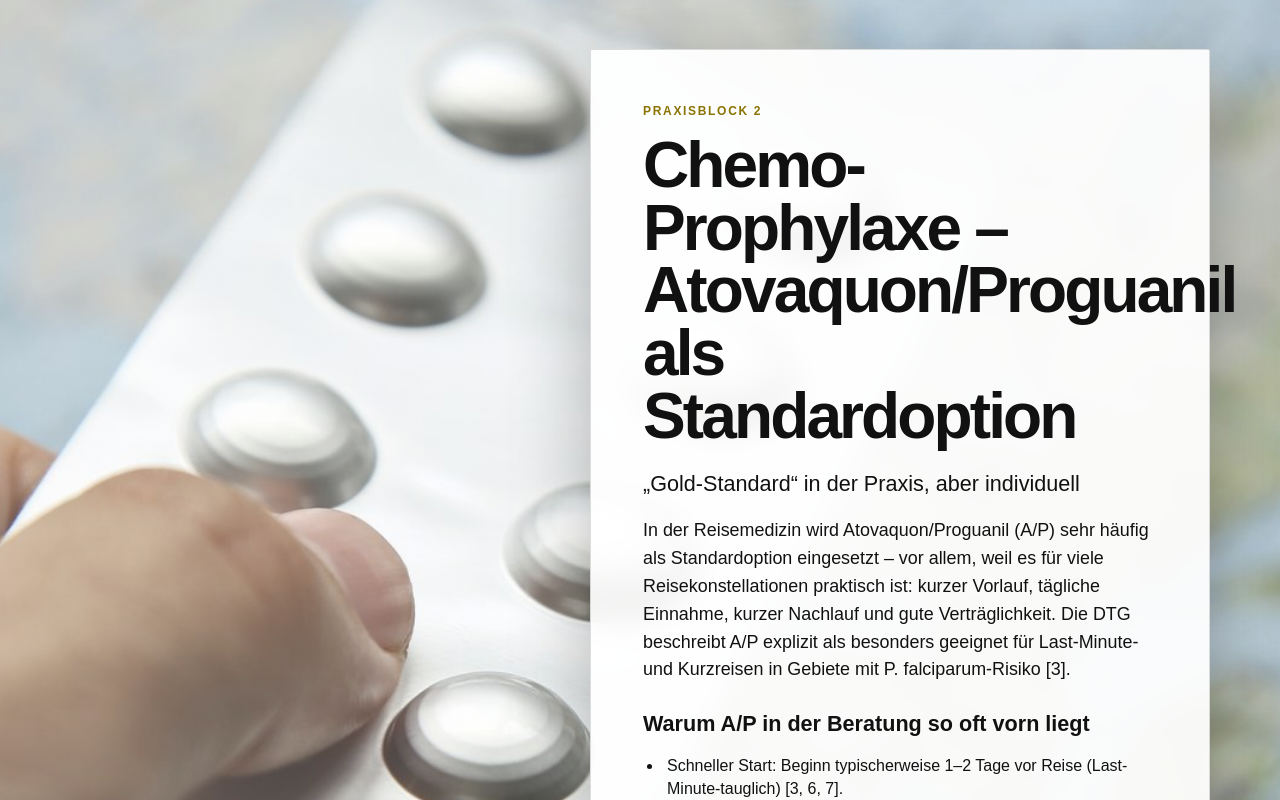
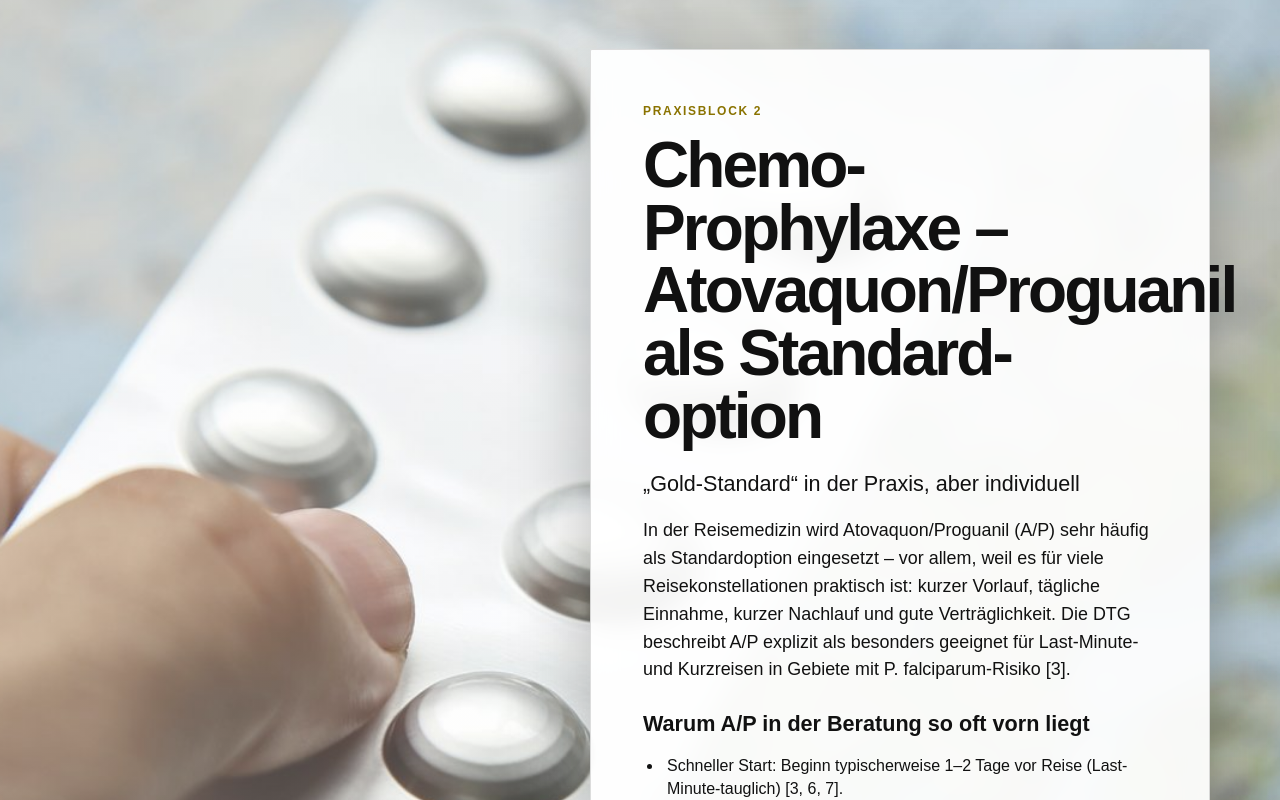
Before and after one commit to Gelbe-Liste/malaria-update-2026, a React (Vite) app: page / in a window 1280 px wide. Shown: the part 6660-7460 px from the top of the page. Built offline with nearby package versions, Linux system fonts and the light colour scheme.

Commit message:
3. Korrektur Absatztrennung

```diff
--- a/src/content.js
+++ b/src/content.js
@@ -125,7 +125,7 @@ export const pages = [
     number: "07",
     nav: "Praxisblock 2",
     kicker: "Praxisblock 2",
-    title: "Chemo-Prophylaxe – Atovaquon/Proguanil als Standardoption",
+    title: "Chemo-Prophylaxe – Atovaquon/Proguanil als Standard-option",
     subtitle: "„Gold-Standard“ in der Praxis, aber individuell",
     background: "/assets/images/pills-map.jpg",
     focal: "center center",
@@ -234,7 +234,7 @@ export const pages = [
     number: "12",
     nav: "Gelbe Liste App",
     kicker: "Gelbe Liste",
-    title: "Wissen für den medizinischen Alltag – auch mobil",
+    title: "Wissen für den medizi-nischen Alltag – auch mobil",
     subtitle: "Gelbe Liste App – mobile Lösung für Ärzte, Apotheker & medizinische Fachkreise",
     background: "/assets/images/app-thumbnail.jpg",
     focal: "center center",
```
